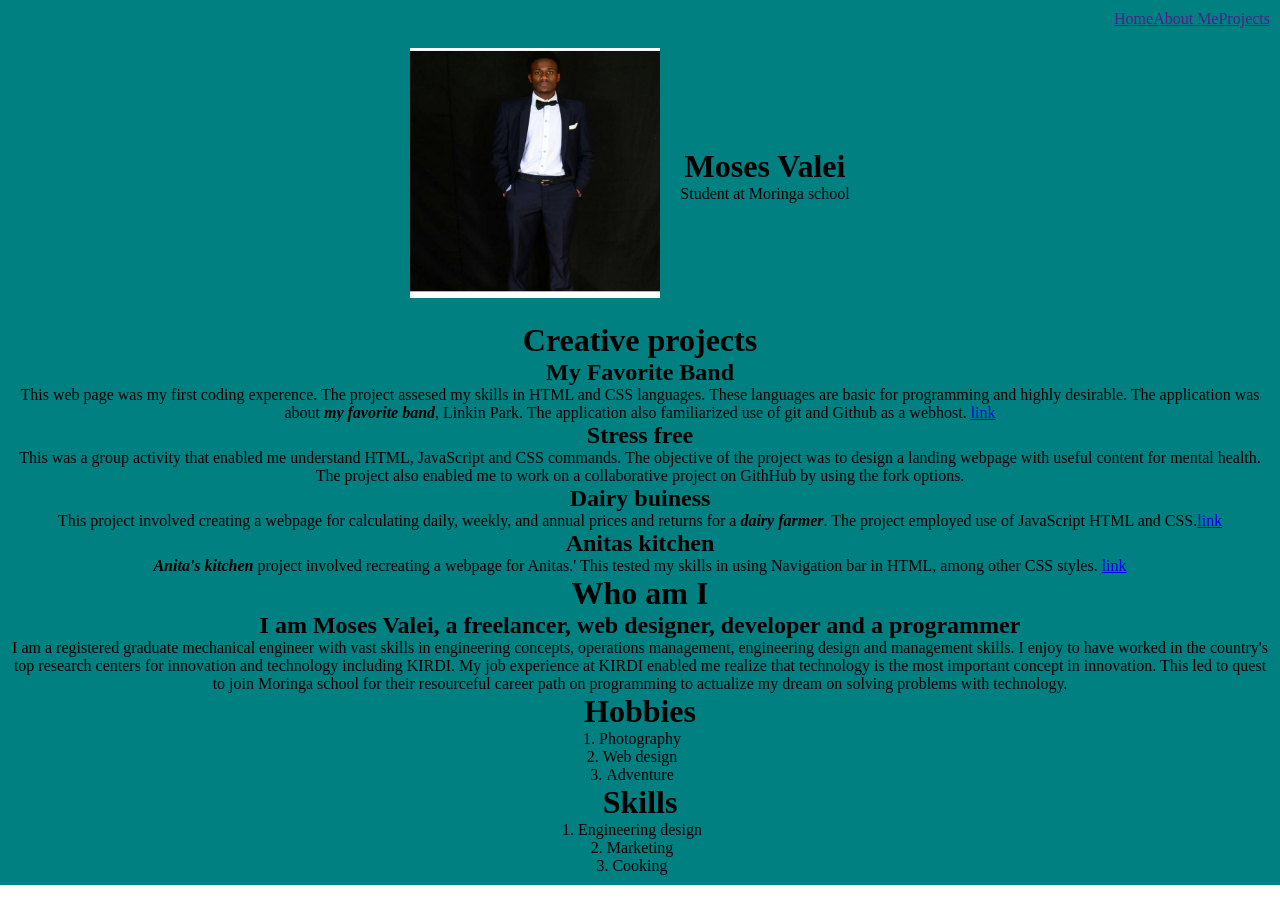
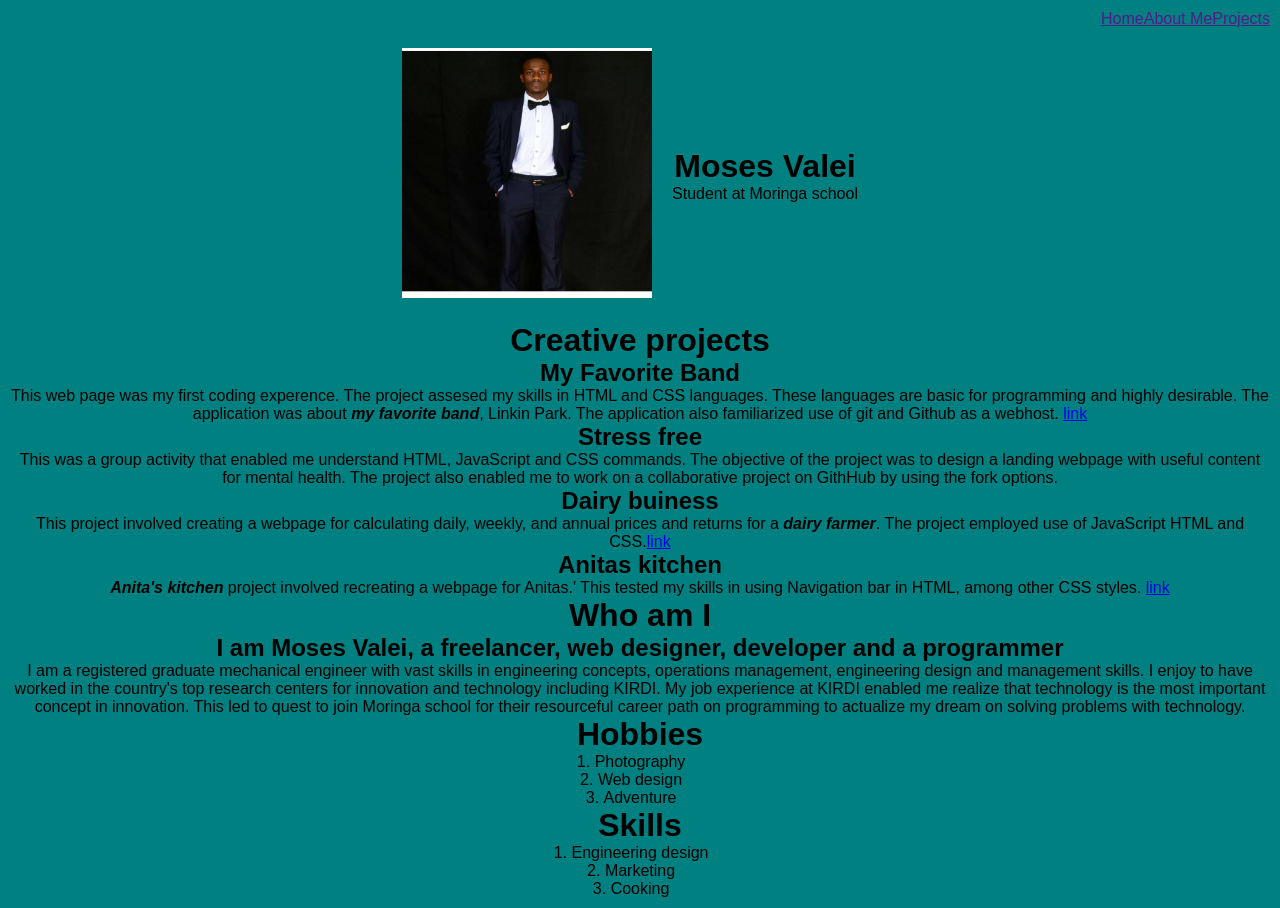
Before and after one commit to Mosesvalei/Portfolio-Landing-Page, a plain HTML site: page index.html in a window 1280 px wide. Before the commit the page ends 885 px from the top, so only its background shows below. Drawn offline with Linux system fonts and the light colour scheme.

Commit message:
styled the homepage

```diff
--- a/index.css
+++ b/index.css
@@ -5,11 +5,12 @@
     text-align: center;
 }
 .homepage{
-
+font-weight: 500;
 }
 .container{
 background-color:teal;
 padding: 10px;
+font-family: sans-serif;
 }
 .navigation ul{
 display: flex;
```
